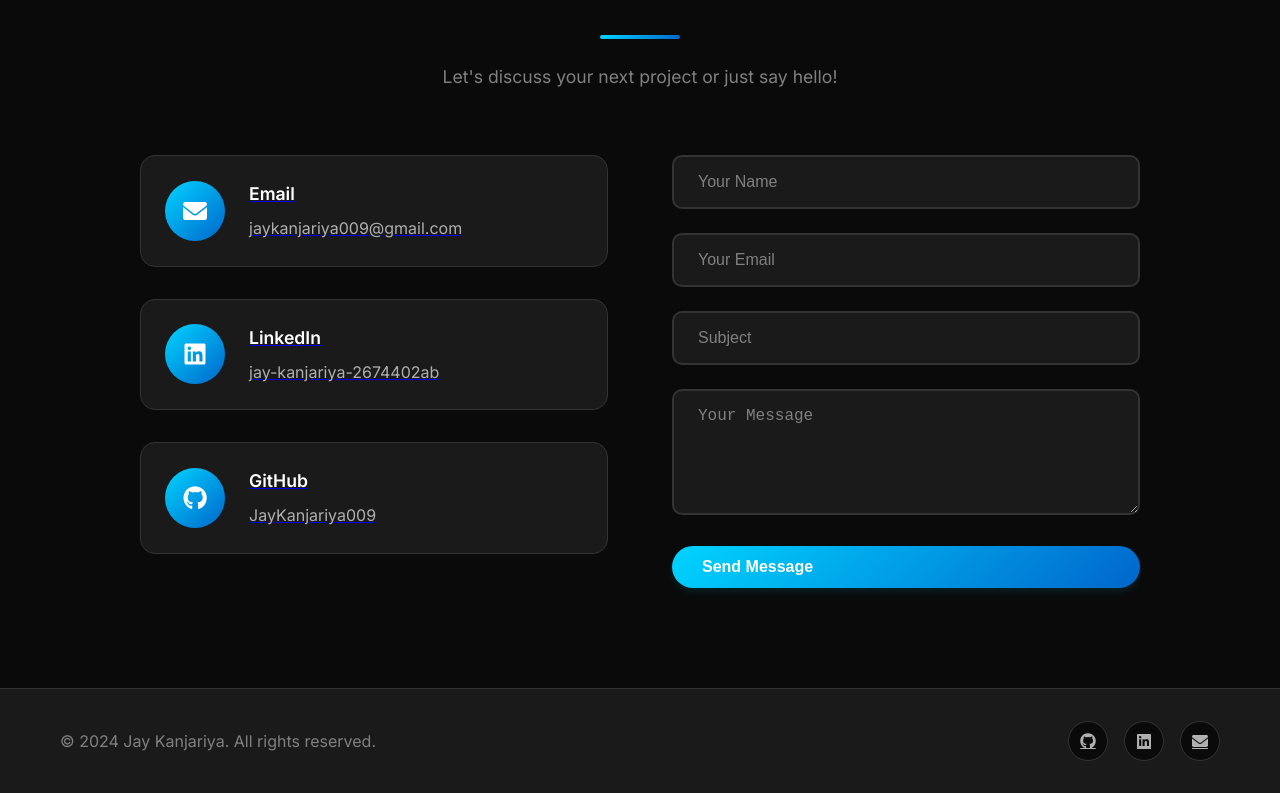
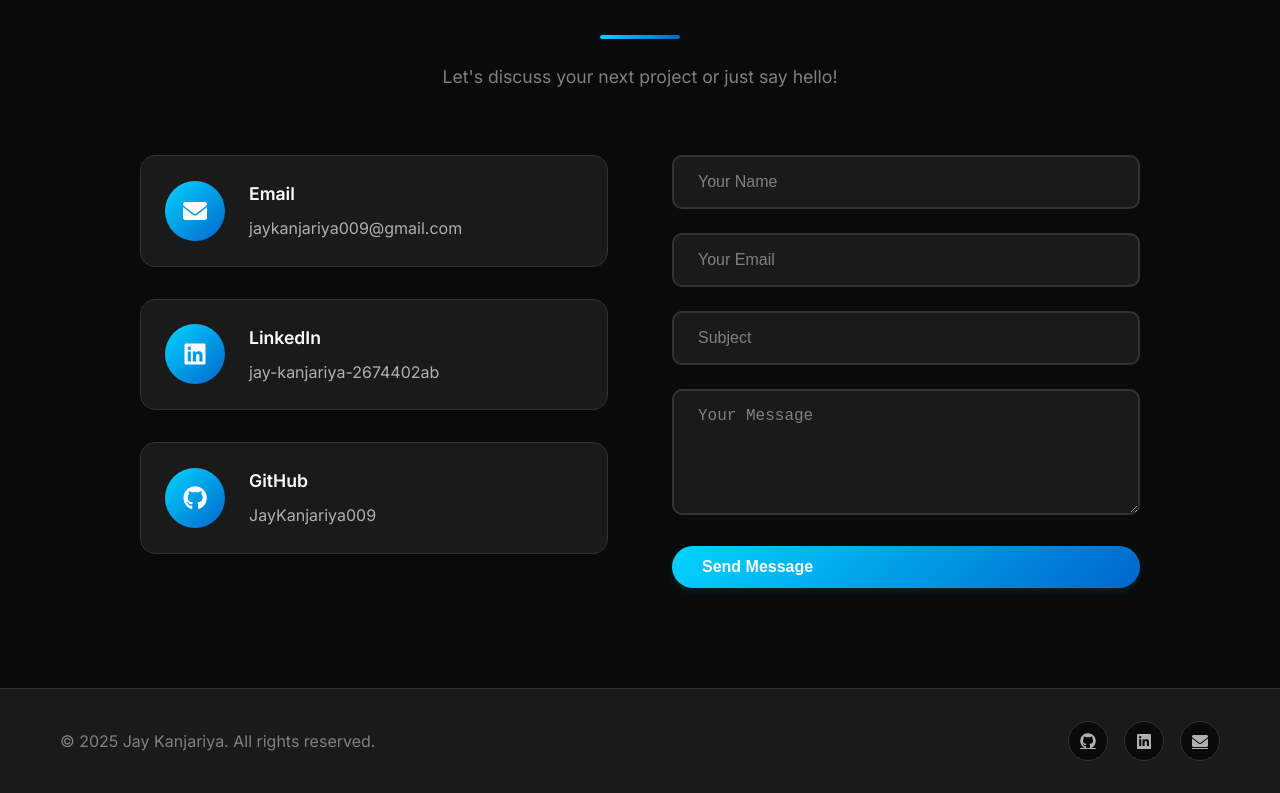
Before and after one commit to JayKanjariya009/port, a plain HTML site: page public/index.html in a window 1280 px wide. Shown: the part 3604-4397 px from the top of the page. Drawn offline with nearby package versions, Linux system fonts and the light colour scheme.

Commit message:
minor changes

```diff
--- a/public/index.html
+++ b/public/index.html
@@ -355,7 +355,7 @@
         <div class="container">
             <div class="footer-content">
                 <div class="footer-text">
-                    <p>&copy; 2024 Jay Kanjariya. All rights reserved.</p>
+                    <p>&copy; <span id="footer-year"></span> Jay Kanjariya. All rights reserved.</p>
                 </div>
                 <div class="footer-social">
                     <a href="https://github.com/JayKanjariya009" target="_blank" aria-label="GitHub">
@@ -374,6 +374,13 @@
 
     <script src="https://cdn.jsdelivr.net/npm/emailjs-com@3/dist/email.min.js"></script>
     <script src="script.js"></script>
+    <script>
+        // Set current year in footer
+        document.addEventListener('DOMContentLoaded', function() {
+            var yearSpan = document.getElementById('footer-year');
+            if (yearSpan) yearSpan.textContent = new Date().getFullYear();
+        });
+    </script>
 </body>
 
 </html>
--- a/public/style.css
+++ b/public/style.css
@@ -583,6 +583,7 @@ section {
     flex-shrink: 0;
 }
 
+
 .contact-details h3 {
     font-size: 1.1rem;
     font-weight: 600;
@@ -623,6 +624,16 @@ section {
 .form-group input::placeholder,
 .form-group textarea::placeholder {
     color: var(--text-muted);
+}
+
+.contact-info a {
+    text-decoration: none !important;
+    color: inherit;
+    cursor: pointer;
+}
+
+.contact-info a:hover {
+    color: var(--accent-primary);
 }
 
 /* Footer */
```
Also changed, not shown: index.html (added), script.js (added).
